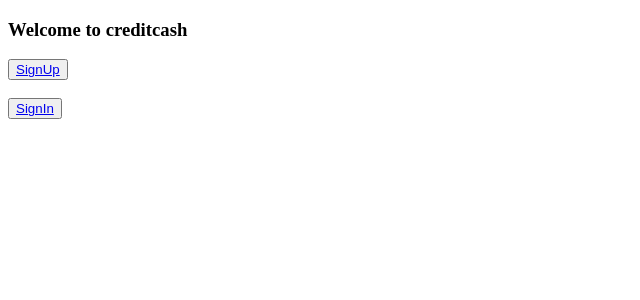
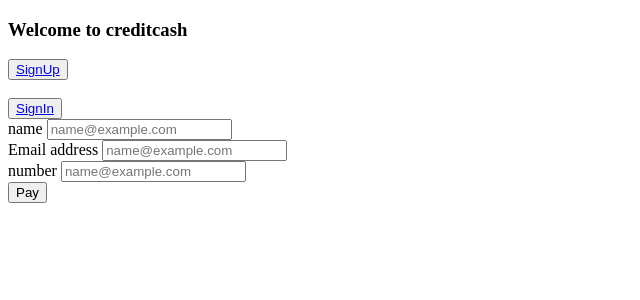
Before and after one commit to VimalShetty07/creditcash, a Django app: page /payment in a window 1280 px wide. Shown: the top 300 px of the page, without its empty margins (0-640 px from the left). Run offline with Django 3.2, Linux system fonts and the light colour scheme; some libraries are stand-ins or nearby versions.

Commit message:
Payment method started

```diff
--- /dev/null
+++ b/static/checkout.js
@@ -0,0 +1,5 @@
+$(document).ready( function () {
+    $('.rzp-button1').click(function (e){
+        e.preventDefault();
+    })
+})
--- a/templates/payment.html
+++ b/templates/payment.html
@@ -1,16 +1,81 @@
 <!DOCTYPE html>
 <html lang="en">
   <head>
-    <meta charset="UTF-8">
-    <meta http-equiv="X-UA-Compatible" content="IE=edge">
-    <meta name="viewport" content="width=device-width, initial-scale=1.0">
+    <meta charset="UTF-8" />
+    <meta http-equiv="X-UA-Compatible" content="IE=edge" />
+    <meta name="viewport" content="width=device-width, initial-scale=1.0" />
     <title>Document</title>
+
+
+
+    <script src="https://checkout.razorpay.com/v1/checkout.js"></script>
+    <script>
+
+
+
+      var name = $("[name='name']").val();
+      var email = $("[name='email']").val();
+      var number = $("[name='number']").val();
+
+      if (name=="" || email=="" || number=="" )
+      {
+        alert("All fields are required");
+        return false
+      }
+      else{
+        var options = {
+        key: "YOUR_KEY_ID", // Enter the Key ID generated from the Dashboard
+        amount: "50000", // Amount is in currency subunits. Default currency is INR. Hence, 50000 refers to 50000 paise
+        currency: "INR",
+        name: "Acme Corp",
+        description: "Test Transaction",
+        image: "https://example.com/your_logo",
+        order_id: "order_9A33XWu170gUtm", //This is a sample Order ID. Pass the `id` obtained in the response of Step 1
+        callback_url: "https://eneqd3r9zrjok.x.pipedream.net/",
+        prefill: {
+          name: "Gaurav Kumar",
+          email: "gaurav.kumar@example.com",
+          contact: "9999999999",
+        },
+        notes: {
+          address: "Razorpay Corporate Office",
+        },
+        theme: {
+          color: "#3399cc",
+        },
+      };
+
+      var rzp1 = new Razorpay(options);
+
+      }
+
+      document.getElementById("rzp-button1").onclick = function (e) {
+        rzp1.open();
+        e.preventDefault();
+      };
+
+
+
+    </script>
+
+
+
+
+
   </head>
   <body>
     {% for message in messages %}
-    <div class="alert alert-{{ message.tags }} alert-dismissible fade show" role="alert">
+    <div
+      class="alert alert-{{ message.tags }} alert-dismissible fade show"
+      role="alert"
+    >
       <strong>Message:</strong> {{ message }}
-        <button type="button" class="close" data-dismiss="alert" aria-label="Close">
+      <button
+        type="button"
+        class="close"
+        data-dismiss="alert"
+        aria-label="Close"
+      >
         <span aria-hidden="true">&times;</span>
       </button>
     </div>
@@ -18,17 +83,40 @@
 
     <h3>Welcome to creditcash</h3>
 
-
     {% if user.is_authenticated %}
     <h3>Hello {{fname}}!</h3>
     <h4>You're successfully logged in.</h4>
     <button type="submit"><a href="/signout">SignOut</a></button>
     {% else %}
     <button type="submit"><a href="/signup">SignUp</a></button>
-    <br/>
-    <br/>
+    <br />
+    <br />
     <button type="submit"><a href="/signin">SignIn</a></button>
     {% endif %}
 
+    <form action="signup" method="post">
+           {% csrf_token %}
+
+              <div class="mb-3">
+                <label for="exampleFormControlInput1" class="form-label">name</label>
+                <input type="text" class="form-control" name="name" id="name" placeholder="name@example.com">
+              </div>
+
+              <div class="mb-3">
+                <label for="exampleFormControlInput1" class="form-label">Email address</label>
+                <input type="email" class="form-control" name="email" id="email" placeholder="name@example.com">
+              </div>
+              <div class="mb-3">
+                <label for="exampleFormControlInput1" class="form-label">number</label>
+                <input type="text" class="form-control" name="number" id="number" placeholder="name@example.com">
+              </div>
+
+
+
+        </form>
+
+    <button id="rzp-button1">Pay</button>
+
+
   </body>
 </html>
```
Also changed, not shown: db.sqlite3. Lines whose indentation alone changed are shown as unchanged.
